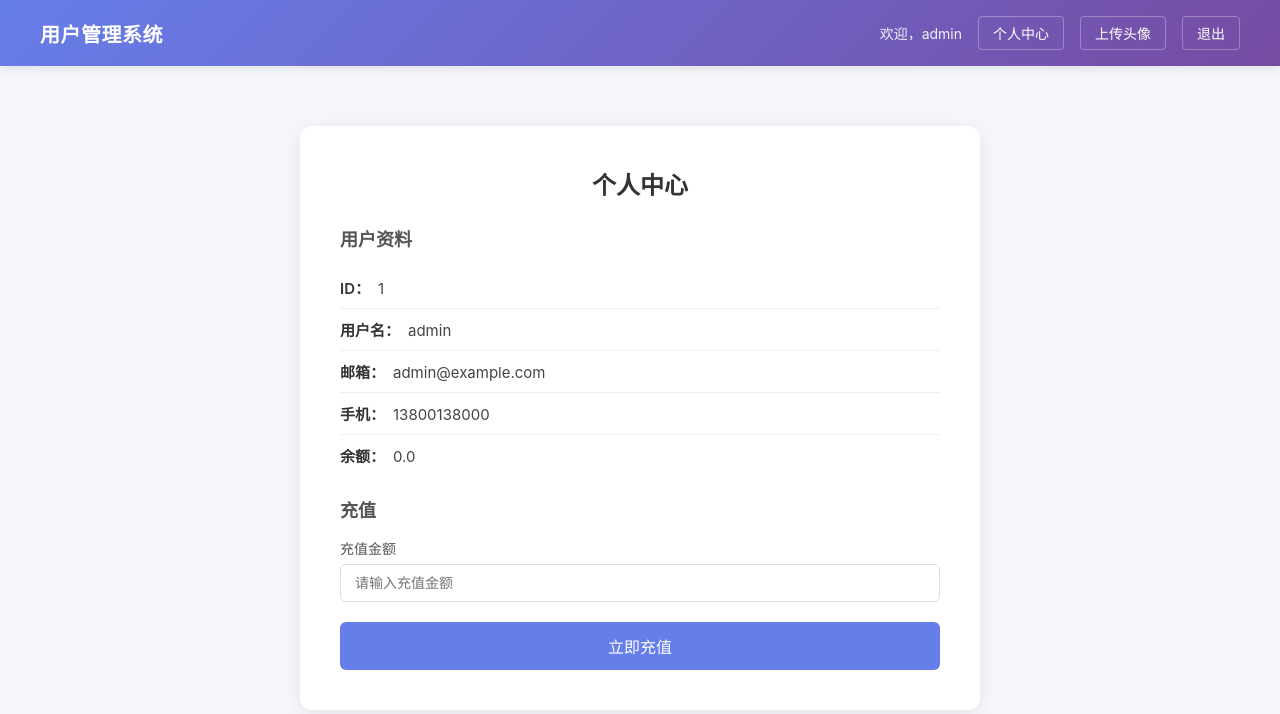
After one commit to splendqwq/training2026, a Flask app: page /profile in a window 1280 px wide. The commit adds this page. Shown: the top 714 px of the page. Run offline with Flask 3, Linux system fonts and the light colour scheme; a user stored in the database is signed in; data comes from the database, SQL or seed files in the repository.

Commit message:
fix_authorization_and_recharge_logic

```diff
--- a/app.py
+++ b/app.py
@@ -1,6 +1,7 @@
 import sqlite3
 import os
 import secrets
+from decimal import Decimal, InvalidOperation
 from flask import Flask, render_template, request, redirect, session, url_for, abort, send_from_directory
 
 app = Flask(__name__)
@@ -9,6 +10,7 @@ app.config["MAX_CONTENT_LENGTH"] = 2 * 1024 * 1024
 app.config["UPLOAD_FOLDER"] = os.path.join(app.instance_path, "uploads")
 
 ALLOWED_IMAGE_EXTENSIONS = {"jpg", "jpeg", "png", "gif", "webp"}
+MAX_RECHARGE_AMOUNT = Decimal("100000.00")
 
 
 def image_type_from_signature(uploaded_file):
@@ -67,14 +69,19 @@ def init_db():
             username TEXT UNIQUE NOT NULL,
             password TEXT NOT NULL,
             email TEXT,
-            phone TEXT
+            phone TEXT,
+            balance REAL DEFAULT 0
         )
     """)
-    # 插入默认用户（INSERT OR IGNORE 防止重复）
-    cursor.execute("INSERT OR IGNORE INTO users (username, password, email, phone) VALUES (?, ?, ?, ?)",
-                   ("admin", "admin123", "admin@example.com", "13800138000"))
-    cursor.execute("INSERT OR IGNORE INTO users (username, password, email, phone) VALUES (?, ?, ?, ?)",
-                   ("alice", "alice2025", "alice@example.com", "13900139001"))
+    # 兼容旧表：如果 balance 列不存在则添加
+    try:
+        cursor.execute("ALTER TABLE users ADD COLUMN balance REAL DEFAULT 0")
+    except sqlite3.OperationalError:
+        pass  # 列已存在
+    cursor.execute("INSERT OR IGNORE INTO users (username, password, email, phone, balance) VALUES (?, ?, ?, ?, ?)",
+                   ("admin", "admin123", "admin@example.com", "13800138000", 99999))
+    cursor.execute("INSERT OR IGNORE INTO users (username, password, email, phone, balance) VALUES (?, ?, ?, ?, ?)",
+                   ("alice", "alice2025", "alice@example.com", "13900139001", 100))
     conn.commit()
     conn.close()
 
@@ -227,5 +234,64 @@ def file_too_large(error):
     return "请求体过大", 413
 
 
+@app.route("/profile")
+def profile():
+    return render_current_profile()
+
+
+def render_current_profile(error=None):
+    """只返回当前会话所属用户的资料，绝不信任客户端提交的用户 ID。"""
+    username = session.get("username")
+    if not username:
+        return redirect("/login")
+
+    conn = sqlite3.connect("data/users.db")
+    cursor = conn.cursor()
+    cursor.execute(
+        "SELECT id, username, email, phone, balance FROM users WHERE username = ?",
+        (username,),
+    )
+    row = cursor.fetchone()
+    conn.close()
+
+    if not row:
+        session.clear()
+        return redirect("/login")
+
+    user_data = {
+        "id": row[0],
+        "username": row[1],
+        "email": row[2],
+        "phone": row[3],
+        "balance": row[4],
+    }
+    return render_template("profile.html", user=user_data, error=error)
+
+
+@app.route("/recharge", methods=["POST"])
+def recharge():
+    if "username" not in session:
+        return redirect("/login")
+
+    amount_text = request.form.get("amount", "").strip()
+    try:
+        amount = Decimal(amount_text)
+    except (InvalidOperation, ValueError):
+        return render_current_profile("充值金额格式无效")
+
+    if not amount.is_finite() or amount <= 0 or amount > MAX_RECHARGE_AMOUNT:
+        return render_current_profile("充值金额必须大于 0，且不能超过 100000 元")
+
+    conn = sqlite3.connect("data/users.db")
+    cursor = conn.cursor()
+    cursor.execute(
+        "UPDATE users SET balance = balance + ? WHERE username = ?",
+        (str(amount), session["username"]),
+    )
+    conn.commit()
+    conn.close()
+    return redirect("/profile")
+
+
 if __name__ == "__main__":
     app.run(host="0.0.0.0", port=5000, debug=True)
--- a/templates/base.html
+++ b/templates/base.html
@@ -14,6 +14,7 @@
         <div class="nav-right">
             {% if session.get('username') %}
                 <span class="nav-welcome">欢迎，{{ session['username'] }}</span>
+                <a href="/profile" class="nav-link">个人中心</a>
                 <a href="/upload" class="nav-link">上传头像</a>
                 <a href="/logout" class="nav-link">退出</a>
             {% else %}
--- a/templates/index.html
+++ b/templates/index.html
@@ -14,6 +14,7 @@
             <li><span class="label">余额：</span>{{ user['balance'] }}</li>
         </ul>
     </div>
+    <a href="/profile" class="btn btn-profile">个人中心</a>
     <a href="/logout" class="btn btn-logout">退出登录</a>
     <a href="/upload" class="btn btn-upload">上传头像</a>
 </div>
--- /dev/null
+++ b/templates/profile.html
@@ -0,0 +1,33 @@
+{% extends "base.html" %}
+{% block content %}
+<div class="card profile-card">
+    <h2>个人中心</h2>
+    {% if error %}
+        <div class="error-msg">{{ error }}</div>
+    {% endif %}
+    {% if user %}
+        <div class="user-info">
+            <h3>用户资料</h3>
+            <ul class="info-list">
+                <li><span class="label">ID：</span>{{ user['id'] }}</li>
+                <li><span class="label">用户名：</span>{{ user['username'] }}</li>
+                <li><span class="label">邮箱：</span>{{ user['email'] }}</li>
+                <li><span class="label">手机：</span>{{ user['phone'] }}</li>
+                <li><span class="label">余额：</span>{{ user['balance'] }}</li>
+            </ul>
+        </div>
+
+        <div class="recharge-section">
+            <h3>充值</h3>
+            <form method="post" action="/recharge" class="recharge-form">
+                <div class="form-group">
+                    <label for="amount">充值金额</label>
+                    <input type="number" id="amount" name="amount" placeholder="请输入充值金额"
+                           step="0.01" min="0.01" max="100000" required>
+                </div>
+                <button type="submit" class="btn btn-recharge">立即充值</button>
+            </form>
+        </div>
+    {% endif %}
+</div>
+{% endblock %}
```
